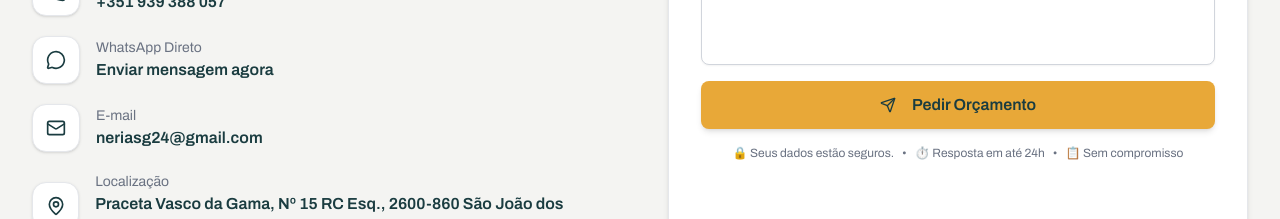
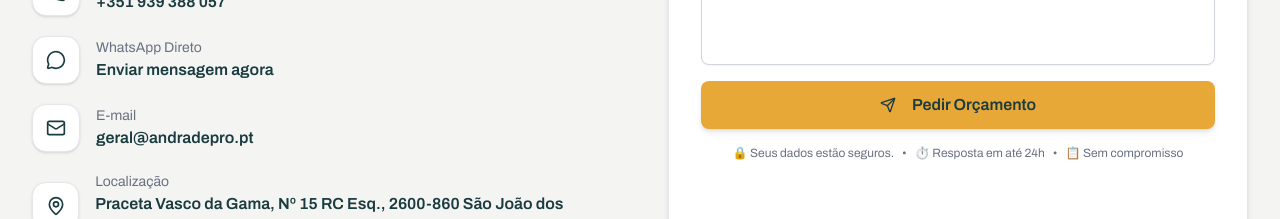
Before and after one commit to NeryHub/ntech, a Next.js app: page / in a window 1280 px wide. Shown: the part 8720-8939 px from the top of the page. Built offline with nearby package versions, Linux system fonts and the light colour scheme.

Commit message:
Atualizar o contact.tsx email para o geral@andradepro.pt

```diff
--- a/components/contact.tsx
+++ b/components/contact.tsx
@@ -33,7 +33,7 @@ export function Contact() {
   const phoneNumber = "+351939388057"
   const phoneDisplay = "+351 939 388 057"
   const whatsappNumber = "351939388057"
-  const email = "neriasg24@gmail.com"
+  const email = "geral@andradepro.pt"
   const morada = "Praceta Vasco da Gama, Nº 15 RC Esq."
   const codigoPostal = "2600-860 São João dos Montes"
   const horario = "Segunda a Sexta: 9h-20h"
```
